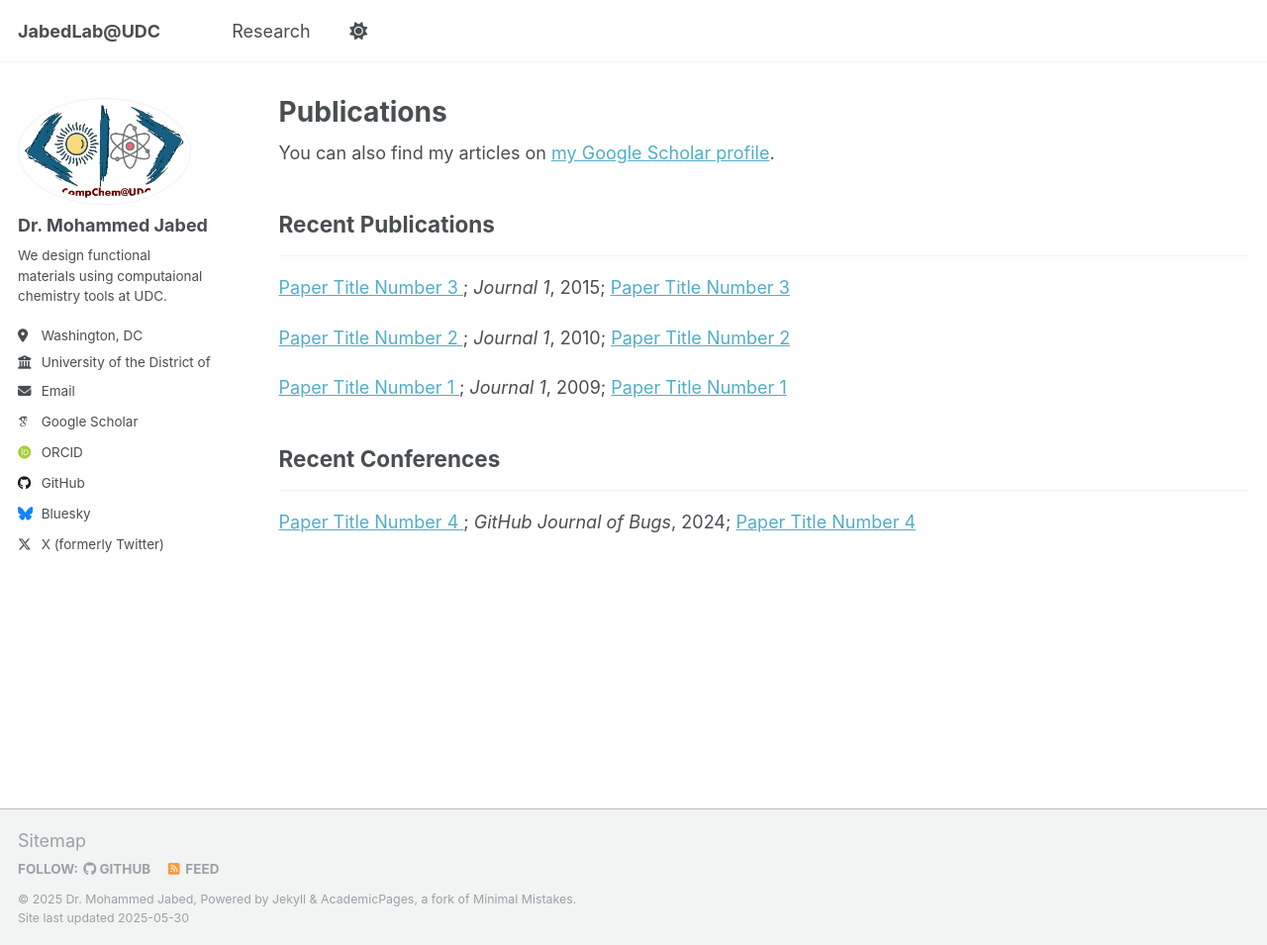
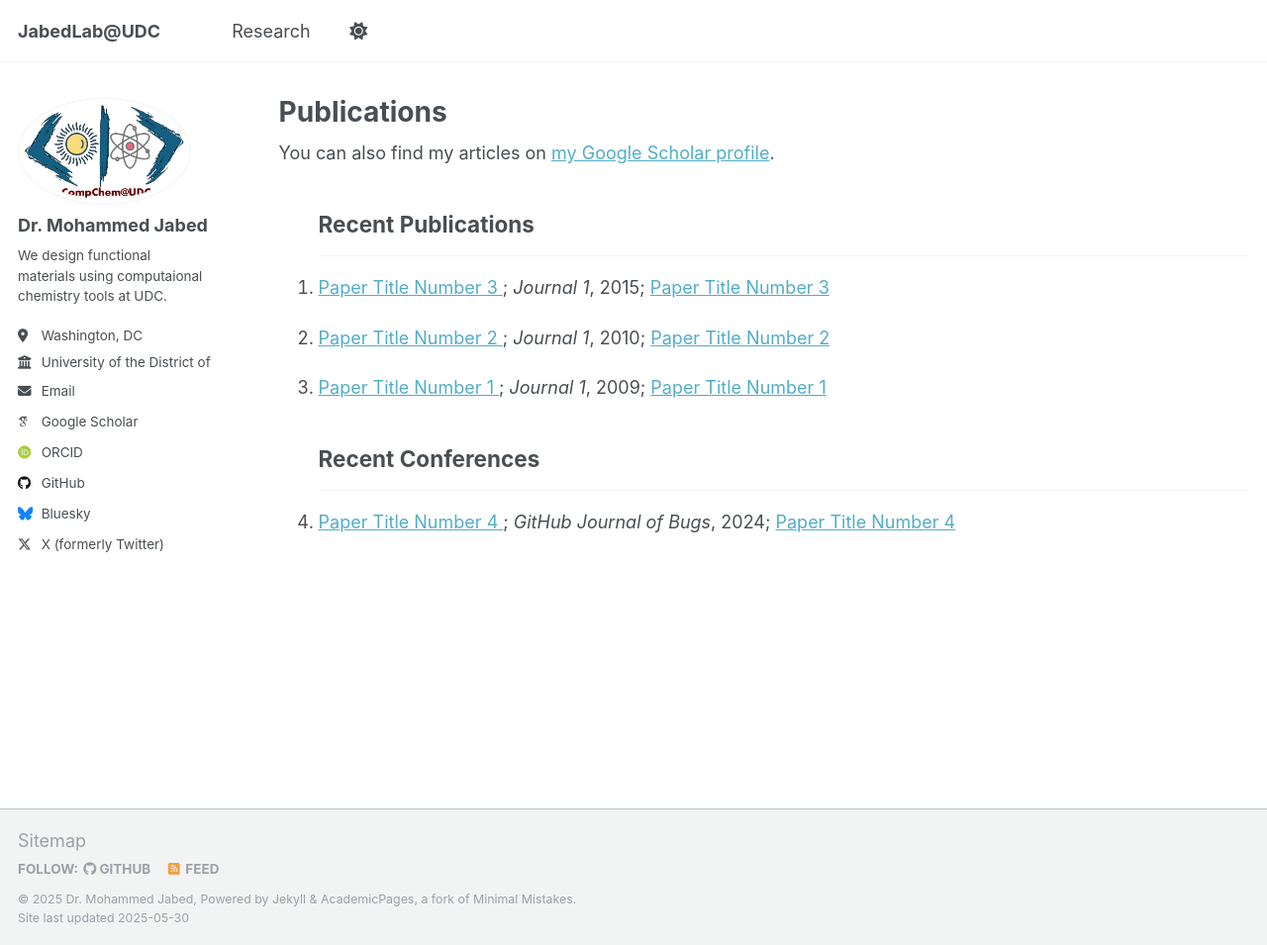
Before and after one commit to MAJabed/jabedlab, a Jekyll site: the page built from _pages/publications.html, in a window 1280 px wide and 955 px high. Shown: the whole window at 99% size. Built offline with Jekyll 4.4.1, drawn with Linux system fonts in a browser that asks for light colours; some web fonts are replaced.

Commit message:
Update publications.html

```diff
--- a/_pages/publications.html
+++ b/_pages/publications.html
@@ -12,6 +12,7 @@ author_profile: true
 {% include base_path %}
 
 <!-- New style rendering if publication categories are defined -->
+<ol>
 {% if site.publication_category %}
   {% for category in site.publication_category  %}
     {% assign title_shown = false %}
@@ -23,11 +24,12 @@ author_profile: true
         <h2>{{ category[1].title }}</h2><hr />
         {% assign title_shown = true %}
       {% endunless %}
-      {% include archive-single_publication.html %}
+      <li>{% include archive-single_publication.html %}</li>
     {% endfor %}
   {% endfor %}
 {% else %}
   {% for post in site.publications reversed %}
-    {% include archive-single_publication.html %}
+    <li>{% include archive-single_publication.html %}</li>
   {% endfor %}
 {% endif %}
+<ol>
```
